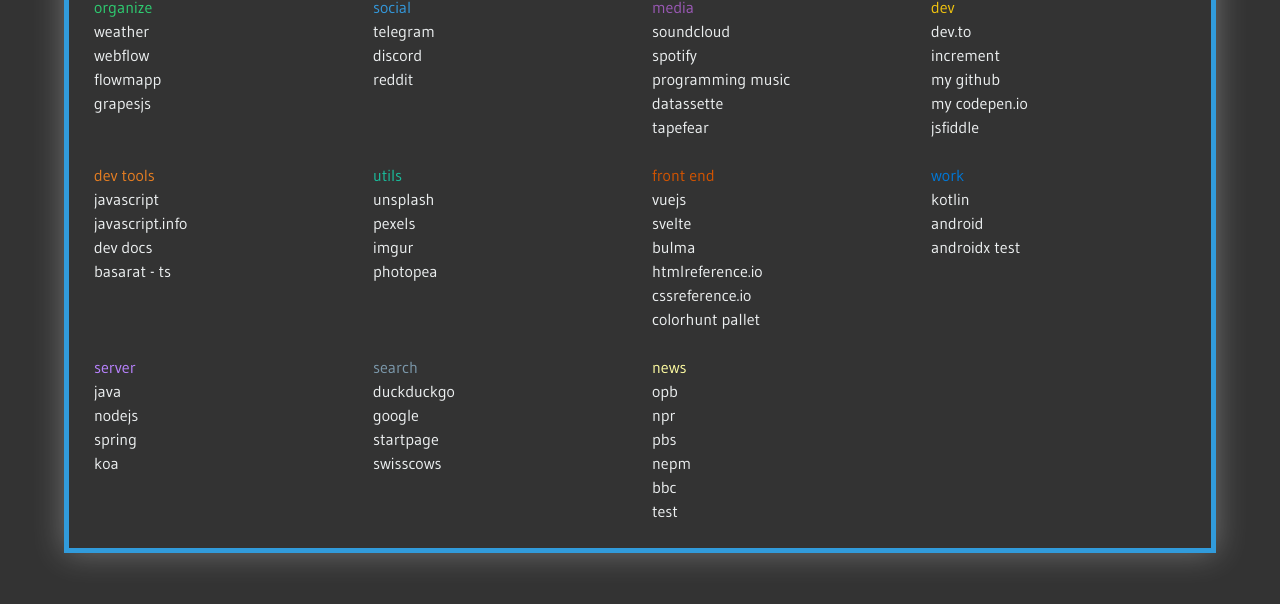
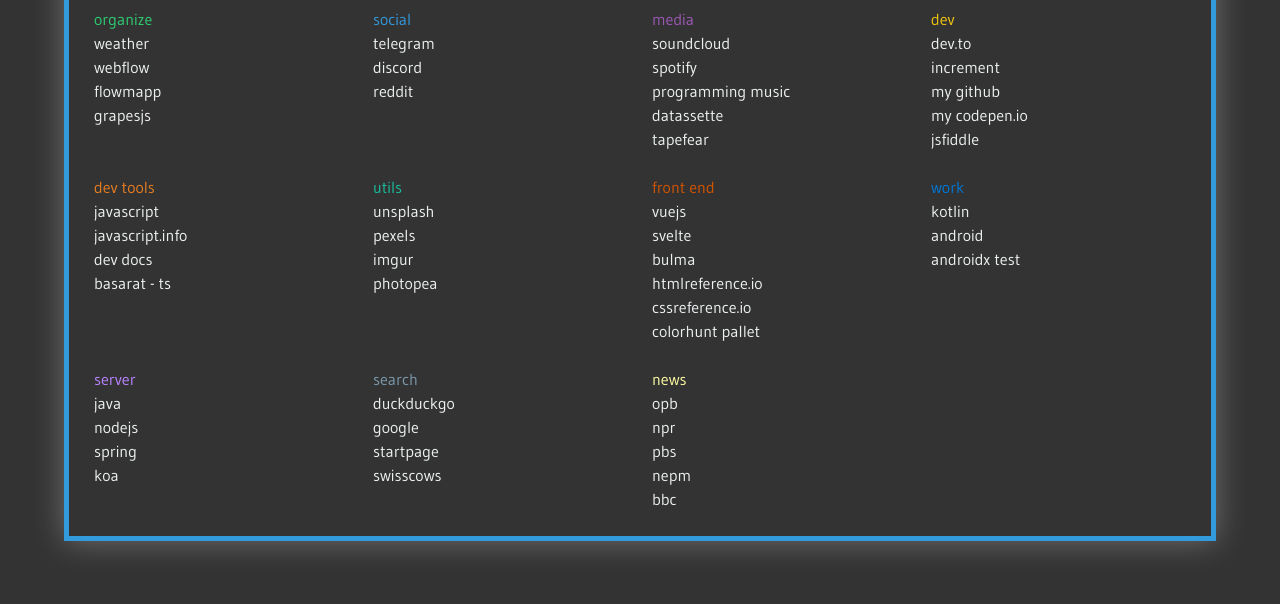
Before and after one commit to JoshLudahl/softklass, a plain HTML site: page start/index.html in a window 1280 px wide. Shown: the part 182-786 px from the top of the page. Drawn offline with nearby package versions, Linux system fonts and the light colour scheme.

Commit message:
vastle -r

```diff
--- a/start/index.html
+++ b/start/index.html
@@ -172,7 +172,6 @@
                         <li><a href="https://www.pbs.org/" target="_blank">pbs</a></li>
                         <li><a href="https://www.nepm.org/" target="_blank">nepm</a></li>
                         <li><a href="https://www.bbc.com/" target="_blank">bbc</a></li>
-                        <li><a href="https://www.bbc.com/" target="_blank">test</a></li>
                     </ul>
                 </div>
             </div>
```
